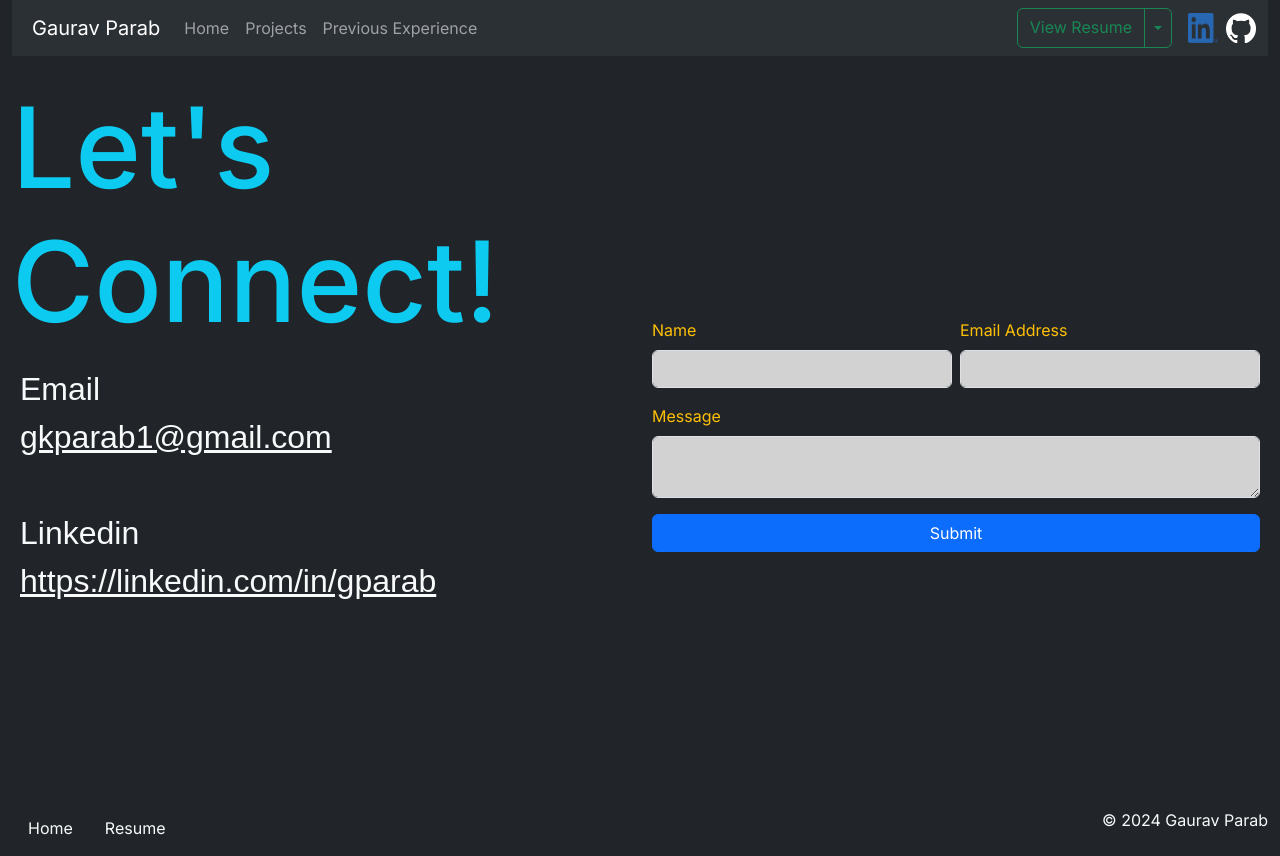
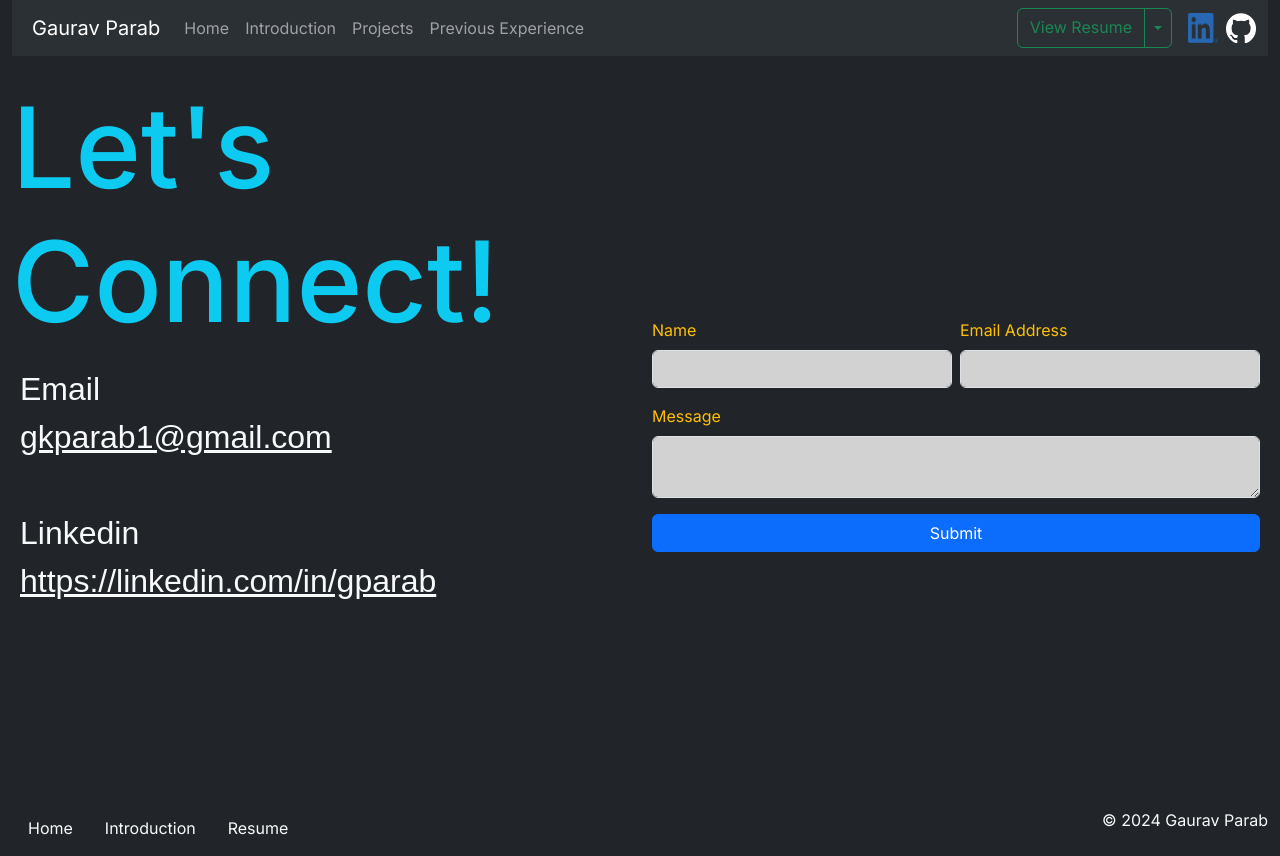
Before and after one commit to graviscool/gauravkparab.com, a Next.js app: page /contact in a window 1280 px wide. Built offline with nearby package versions, Linux system fonts and the light colour scheme.

Commit message:
nav: add introduction navigation to all navbars that need it

```diff
--- a/src/app/components/ContactFooter.tsx
+++ b/src/app/components/ContactFooter.tsx
@@ -10,9 +10,9 @@ export default function ContactFooter() {
               <Nav.Link href="/" className="text-light">
                 Home
               </Nav.Link>
-              {/* <Nav.Link href="/blurb" className="text-light">
-                Blurb
-              </Nav.Link> */}
+              <Nav.Link href="introduction" className="text-light">
+                Introduction
+              </Nav.Link>
               <Nav.Link
                 href="/documents/Gaurav_Parab_resume.pdf"
                 target="_blank"
--- a/src/app/components/ContactNavbar.tsx
+++ b/src/app/components/ContactNavbar.tsx
@@ -34,7 +34,7 @@ export default function ContactNavbar() {
             <Offcanvas.Body>
               <Nav className="me-auto">
                 <Nav.Link href="/">Home</Nav.Link>
-                {/* <Nav.Link href="/blurb">Blurb</Nav.Link> */}
+                <Nav.Link href="/introduction">Introduction</Nav.Link>
                 <Nav.Link href="/#projects">Projects</Nav.Link>
                 <Nav.Link href="/#prevexp">Previous Experience</Nav.Link>
               </Nav>
--- a/src/app/components/NavigationBar.tsx
+++ b/src/app/components/NavigationBar.tsx
@@ -35,7 +35,7 @@ export default function NavigationBar() {
             </Offcanvas.Header>
             <Offcanvas.Body>
               <Nav className="me-auto">
-                {/* <Nav.Link href="/blurb">Blurb</Nav.Link> */}
+                <Nav.Link href="/introduction">Introduction</Nav.Link>
                 <Nav.Link href="#projects">Projects</Nav.Link>
                 <Nav.Link href="#prevexp">Previous Experience</Nav.Link>
               </Nav>
```
Also changed, not shown: src/app/components/Footer.tsx (+6 -4 lines).
